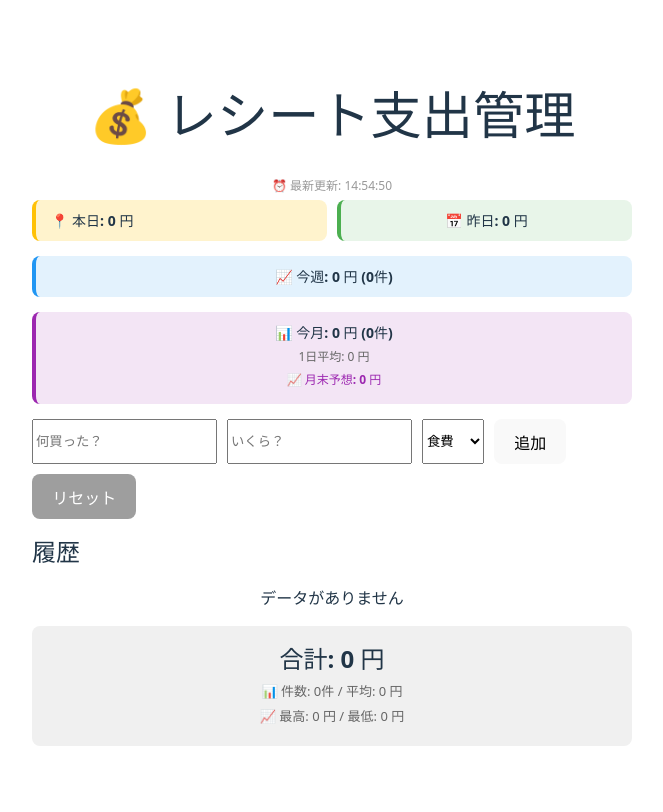
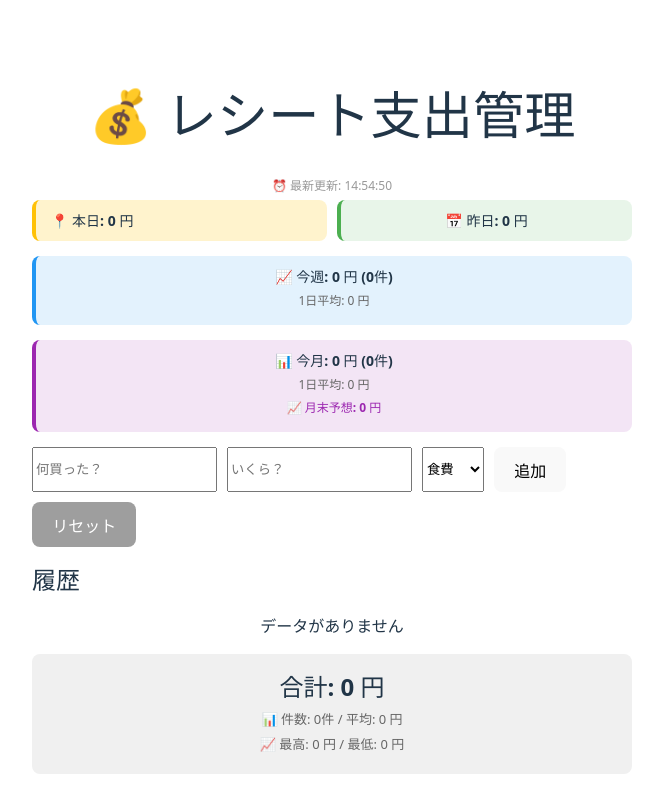
Before and after one commit to 2422041/receipt-app, a React (Vite) app in the folder frontend/: page / in a window 1280 px wide. Shown: the top 812 px of the page, without its empty margins (308-971 px from the left). Built offline with nearby package versions, Linux system fonts and the light colour scheme.

Commit message:
feat: 今週の1日あたりの平均支出を表示

```diff
--- a/frontend/src/App.tsx
+++ b/frontend/src/App.tsx
@@ -110,6 +110,7 @@ function App() {
   const weekStart = new Date(Date.now() - 604800000).toISOString().split('T')[0]
   const weekExpenses = expenses.filter(item => item.date >= weekStart)
   const weekTotal = weekExpenses.reduce((sum, item) => sum + item.amount, 0)
+  const weekAveragePerDay = weekExpenses.length > 0 ? Math.round(weekTotal / 7) : 0
 
   // 📅 今月の支出を計算
   const monthStart = new Date(new Date().getFullYear(), new Date().getMonth(), 1).toISOString().split('T')[0]
@@ -171,6 +172,7 @@ function App() {
       {/* 📊 今週の支出表示 */}
       <div style={{ backgroundColor: '#e3f2fd', padding: '10px 15px', borderRadius: '8px', marginBottom: '15px', borderLeft: '4px solid #2196f3' }}>
         <p style={{ margin: 0, fontSize: '14px', fontWeight: 'bold' }}>📈 今週: {weekTotal.toLocaleString()} 円 ({weekExpenses.length}件)</p>
+        <p style={{ margin: '5px 0', fontSize: '12px', color: '#666' }}>1日平均: {weekAveragePerDay.toLocaleString()} 円</p>
       </div>
 
       {/* 📅 今月の支出表示 */}
```
